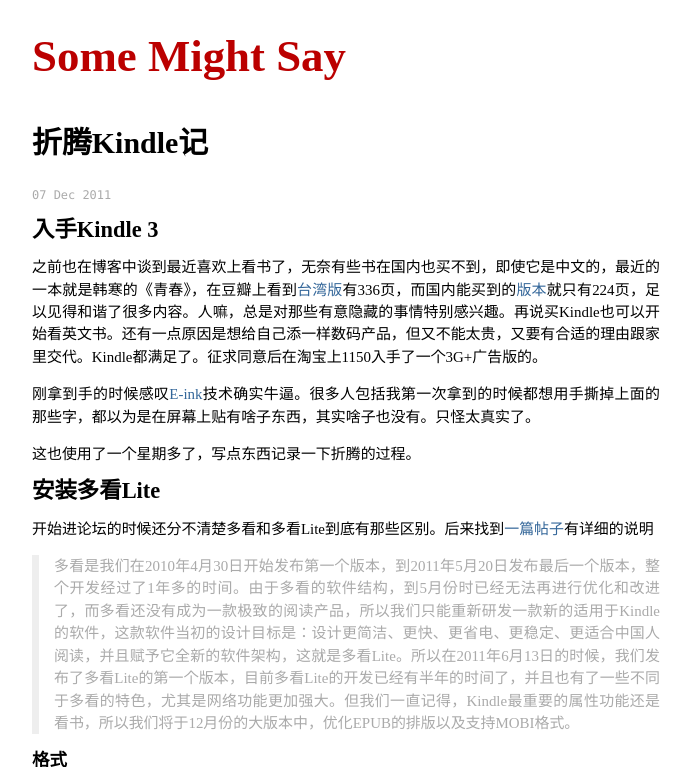
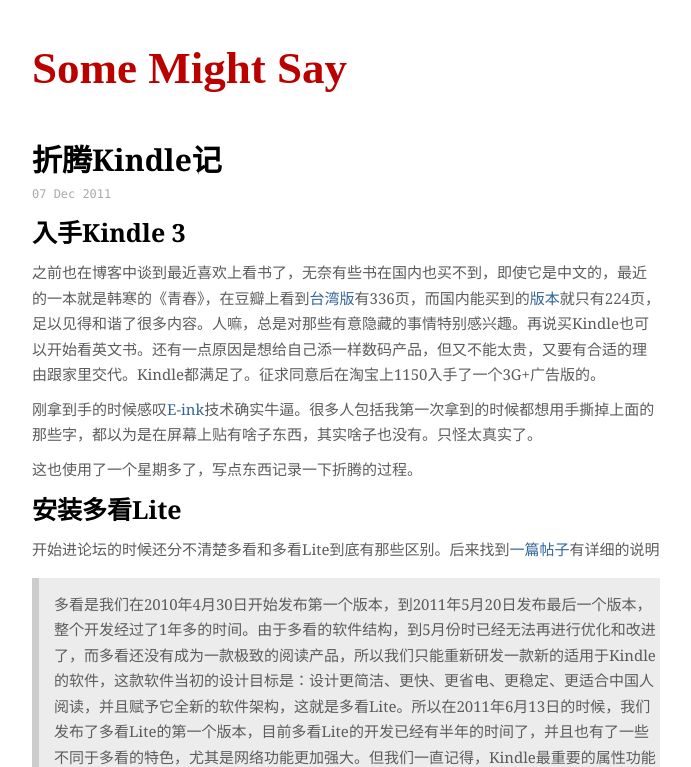
Before and after one commit to one3chens/somemightsay, a Jekyll site: the page built from _posts/2011-12-07-play-with-kindle.md, in a window 1280 px wide. Shown: the top 767 px of the page, without its empty margins (294-985 px from the left). Built offline with Jekyll 4.4.1, drawn with Linux system fonts in a browser that asks for light colours; some web fonts are replaced; Markdown is read by kramdown in place of the engine named in the settings; comment, search, counter and statistics services are not loaded; grey boxes are pictures that could not be loaded.

Commit message:
amend post content css

```diff
--- a/css/main.css
+++ b/css/main.css
@@ -24,8 +24,37 @@
 /*h1, h2, h3, h4, h5, h6 {
   font-size: 100%; }*/
 
-h1 { margin-bottom: 1em; }
-p { margin: 1em 0; }
+h1 {
+  margin: 0.6em 0;
+  font: bold 30px/10px Georgia,"Times New Roman",Times,"Kai","Kaiti SC","KaiTi","BiauKai","楷体","楷体_GB2312",serif;
+}
+
+
+h2 {
+  margin: 0.6em 0;
+  font: bold 25px/25px Georgia,"Times New Roman",Times,"Kai","Kaiti SC","KaiTi","BiauKai","楷体","楷体_GB2312",serif;
+}
+
+h3 {
+  margin: 0.6em 0;
+  font: bold 20px/20px Georgia,"Times New Roman",Times,"Kai","Kaiti SC","KaiTi","BiauKai","楷体","楷体_GB2312",serif;
+}
+
+h4 {
+  margin: 0.6em 0;
+  font: bold 18px/18px Georgia,"Times New Roman",Times,"Kai","Kaiti SC","KaiTi","BiauKai","楷体","楷体_GB2312",serif;
+}
+
+.posts li {
+  margin: 1em 0;
+  text-align: left;
+  color: #5c5c5c;
+  font: normal 16px/1.70 "TIBch", "ClassicGrotesqueW01-Rg", Georgia, "Helvetica Neue", Arial, "Hiragino Sans GB", "STHeiti", "WenQuanYi Micro Hei", SimSun, sans-serif;
+}
+
+p {
+
+}
 
 a         { color: #336699; text-decoration: none; transition: 0.2s;}
 a:hover   { color: #18afe0; text-decoration: none; }
@@ -54,6 +83,12 @@
 #home h1{
   font-size: 140%;
   font-family: 'Montaga', serif;
+}
+
+#home li {
+  margin: 0;
+  padding: 0;
+  font-family: "Microsoft Yahei" Helvetica, Arial, sans-serif;
 }
 
 /*****************************************************************************/
@@ -151,8 +186,21 @@
   padding: 0 .4em;
 }
 
+.post p {
+margin: 0.6em 0;
+  text-align: left;
+  color: #5c5c5c;
+  font: normal 15px/1.70 "TIBch", "ClassicGrotesqueW01-Rg", Georgia, "Helvetica Neue", Arial, "Hiragino Sans GB", "STHeiti", "WenQuanYi Micro Hei", SimSun, sans-serif;
+  /*text-indent: 32px;*/
+}
+
 .post ul, .post ol {
   margin-left: 1.35em;
+    /*margin: 1em 0; */
+  text-align: left;
+  color: #5c5c5c;
+  font: normal 15px/1.70 "TIBch", "ClassicGrotesqueW01-Rg", Georgia, "Helvetica Neue", Arial, "Hiragino Sans GB", "STHeiti", "WenQuanYi Micro Hei", SimSun, sans-serif;
+
 }
 
 .post p code {
@@ -186,10 +234,10 @@
 }
 
 .post blockquote {
-  color: #aaa;
-  margin: 0;
-  padding-left: 1em;
-  border-left: 0.5em #EEE solid;
+  background-color: #ECECEC;
+  padding: 5px 0px 5px 1em;
+  margin: 1em 0;
+  border-left: 0.5em #CCC solid;
 }
 
 /*.post pre code {
```
